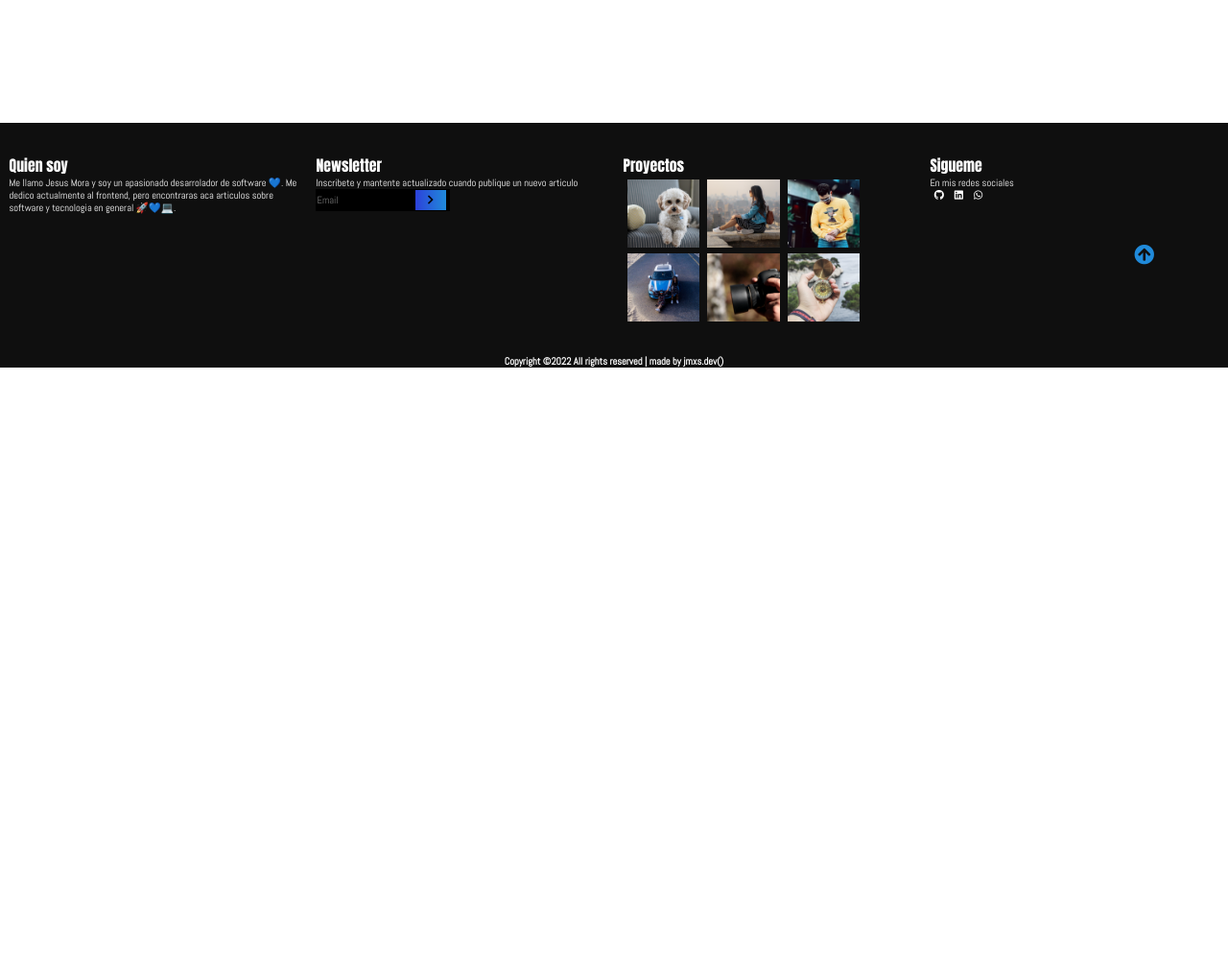
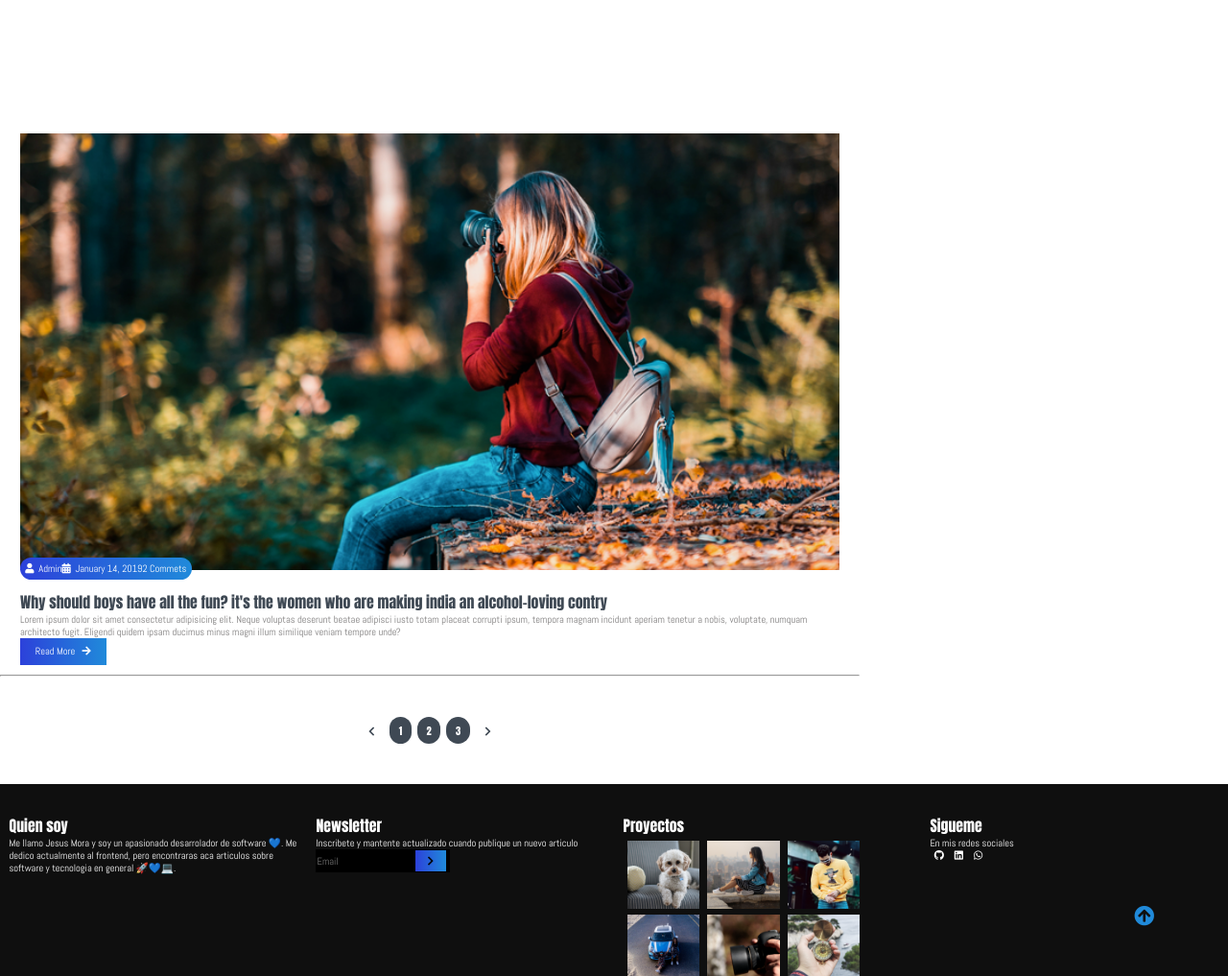
Before and after one commit to jesusalbertokiz/jmxs.dev, an Eleventy site: page src/index.njk in a window 1280 px wide. Shown: the part 1200-2217 px from the top of the page at 96% size. Before the commit the page ends 1583 px from the top, so only its background shows below. Built offline with nearby package versions, Linux system fonts and the light colour scheme; Eleventy itself is replaced by a stand-in of ours; files that its build step writes are made by us from their sources.

Commit message:
Create template blog.njk, integrate it to index.njk

```diff
--- /dev/null
+++ b/src/_includes/blog.njk
@@ -0,0 +1,36 @@
+<div class="posts">
+
+                    <div class="post-content">
+                        <div class="post-image">
+                            <div>
+                                <img src="./assets/Blog-post/blog1.png" class="img" alt="blog1">
+                                <div class="post-inf flex-row">
+                                    <span><i class="fas fa-user text-gray"></i>&nbsp;&nbsp;Admin</span>
+                                    <span><i class="fas fa-calendar-alt text-gray"></i>&nbsp;&nbsp;January 14, 2019</span>
+                                    <span>2 Commets</span>
+                                </div>
+                            </div>
+                        </div>
+                        <div class="post-title">
+                            <a href="#">Why should boys have all the fun? it's the women who are making india an
+                                alcohol-loving contry</a>
+                            <p>Lorem ipsum dolor sit amet consectetur adipisicing elit. Neque voluptas deserunt beatae
+                                adipisci iusto totam placeat corrupti ipsum, tempora magnam incidunt aperiam tenetur a
+                                nobis, voluptate, numquam architecto fugit. Eligendi quidem ipsam ducimus minus magni
+                                illum similique veniam tempore unde?
+                            </p>
+                            <button class="btn post-btn">Read More &nbsp; <i class="fas fa-arrow-right"></i></button>
+                        </div>
+                    </div>
+
+                    <hr>
+
+                    <div class="pagination flex-row">
+                        <a href="#"><i class="fas fa-chevron-left"></i></a>
+                        <a href="#" class="pages">1</a>
+                        <a href="#" class="pages">2</a>
+                        <a href="#" class="pages">3</a>
+                        <a href="#"><i class="fas fa-chevron-right"></i></a>
+                    </div>
+
+                </div>
--- a/src/index.njk
+++ b/src/index.njk
@@ -3,6 +3,12 @@ title: 'hola'
 layout: 'base.njk'
 ---
 
-<section>
+<section class="container">
     {% include 'carousel.njk' %}
 </section>
+
+<section class="container">
+    <div class="site-content">
+        {% include 'blog.njk' %}
+    </div>
+</section>
```
Also changed, not shown: public/index.html.
